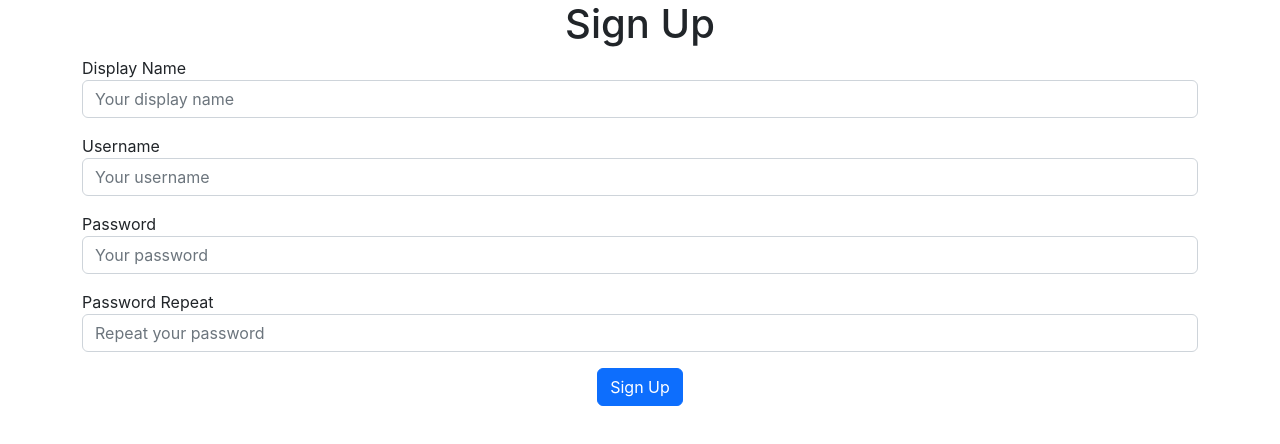
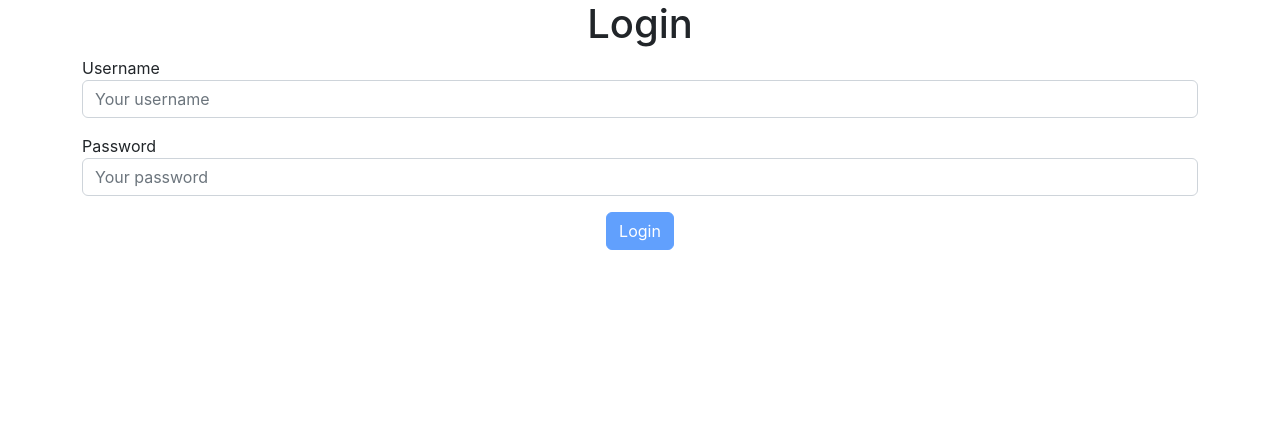
Before and after one commit to tonaak/Frontend-SocialSharingPlaform, a React (Create React App) app: page / in a window 1280 px wide. Shown: the top 444 px of the page. Built offline with nearby package versions, Linux system fonts and the light colour scheme.

Commit message:
Login page process

```diff
--- a/src/api/apiCalls.js
+++ b/src/api/apiCalls.js
@@ -3,3 +3,7 @@
 export const signup = (user) => {
     return axios.post('/api/1.0/users', user);
 }
+
+export const login = (user) => {
+    return axios.post('/api/1.0/login', {}, { auth: user });
+}
--- /dev/null
+++ b/src/components/ButtonWithProgress.js
@@ -0,0 +1,16 @@
+const ButtonWithProgress = (props) => {
+    return (
+        <button className='btn btn-primary'
+            onClick={props.onClick}
+            disabled={props.disabled}>
+
+            {props.pendingApiCall && (
+                <div className="spinner-border text-light spinner-border-sm mr-sm-1" role="status">
+                    <span className="visually-hidden">Loading...</span>
+                </div>)}
+            {props.text}
+        </button>
+    );
+};
+
+export default ButtonWithProgress;
--- a/src/index.js
+++ b/src/index.js
@@ -4,16 +4,19 @@
 import App from './App';
 import reportWebVitals from './reportWebVitals';
 import UserSignupPage from './pages/UserSignupPage';
+import LoginPage from './pages/LoginPage';
 import * as apiCalls from './api/apiCalls';
 
 const actions = {
-  postSignup: apiCalls.signup
+  postLogin: apiCalls.login
+  // postSignup: apiCalls.signup
 }
 
 const root = ReactDOM.createRoot(document.getElementById('root'));
 root.render(
   <React.StrictMode>
-    <UserSignupPage actions={actions} />
+    <LoginPage actions={actions} />
+    {/* <UserSignupPage actions={actions} /> */}
   </React.StrictMode>
 );
 
--- /dev/null
+++ b/src/pages/LoginPage.js
@@ -0,0 +1,100 @@
+import React, { Component } from 'react';
+import ButtonWithProgress from '../components/ButtonWithProgress';
+import Input from '../components/Input';
+
+export class LoginPage extends Component {
+    state = {
+        username: '',
+        password: '',
+        apiError: undefined
+    }
+
+    onChangeUsername = (event) => {
+        const value = event.target.value;
+        this.setState({
+            username: value,
+            apiError: undefined
+        });
+    }
+
+    onChangePassword = (event) => {
+        const value = event.target.value;
+        this.setState({
+            password: value,
+            apiError: undefined,
+            pendingApiCall: false
+        });
+    }
+
+    onClickLogin = () => {
+        const body = {
+            username: this.state.username,
+            password: this.state.password
+        };
+        this.setState({ pendingApiCall: true });
+        this.props.actions.postLogin(body)
+            .then((response) => {
+                this.setState({ pendingApiCall: false });
+            })
+            .catch((error) => {
+                if (error.response) {
+                    this.setState({
+                        apiError: error.response.data.message,
+                        pendingApiCall: false
+                    });
+                }
+            });
+    };
+
+    render() {
+        let disableSubmit = false;
+        if (this.state.username === '') {
+            disableSubmit = true;
+        }
+        if (this.state.password === '') {
+            disableSubmit = true;
+        }
+
+        return (
+            <div className='container'>
+                <h1 className='text-center'>Login</h1>
+                <div className='col-12 mb-3'>
+                    <Input label='Username'
+                        placeholder='Your username'
+                        value={this.state.username}
+                        onChange={this.onChangeUsername}
+                    />
+                </div>
+                <div className='col-12 mb-3'>
+                    <Input label='Password'
+                        placeholder='Your password'
+                        type='password'
+                        value={this.state.password}
+                        onChange={this.onChangePassword}
+                    />
+                </div>
+                {this.state.apiError && (
+                    <div className='col-12 mb-3'>
+                        <div className='alert alert-danger'>{this.state.apiError}</div>
+                    </div>
+                )}
+                <div className='text-center'>
+                    <ButtonWithProgress
+                        onClick={this.onClickLogin}
+                        disabled={disableSubmit || this.state.pendingApiCall}
+                        text='Login'
+                        pendingApiCall={this.state.pendingApiCall}
+                    />
+                </div>
+            </div>
+        )
+    }
+}
+
+LoginPage.defaultProps = {
+    actions: {
+        postLogin: () => new Promise((resolve, reject) => resolve({}))
+    }
+};
+
+export default LoginPage;
--- a/src/pages/UserSignupPage.js
+++ b/src/pages/UserSignupPage.js
@@ -1,4 +1,5 @@
 import React, { Component } from 'react';
+import ButtonWithProgress from '../components/ButtonWithProgress';
 import Input from '../components/Input';
 
 export class UserSignupPage extends Component {
@@ -109,16 +110,12 @@
                     />
                 </div>
                 <div className='text-center'>
-                    <button className='btn btn-primary'
+                    <ButtonWithProgress
                         onClick={this.onClickSignup}
-                        disabled={this.state.pendingApiCalls || !this.state.passwordRepeatConfirmed }>
-
-                        {this.state.pendingApiCalls && (
-                            <div className="spinner-border text-light spinner-border-sm mr-sm-1" role="status">
-                                <span className="visually-hidden">Loading...</span>
-                            </div>)}
-                        Sign Up
-                    </button>
+                        disabled={this.state.pendingApiCalls || !this.state.passwordRepeatConfirmed }
+                        pendingApiCall={this.state.pendingApiCalls}
+                        text='Sign Up'
+                    />
                 </div>
             </div>
         )
```
